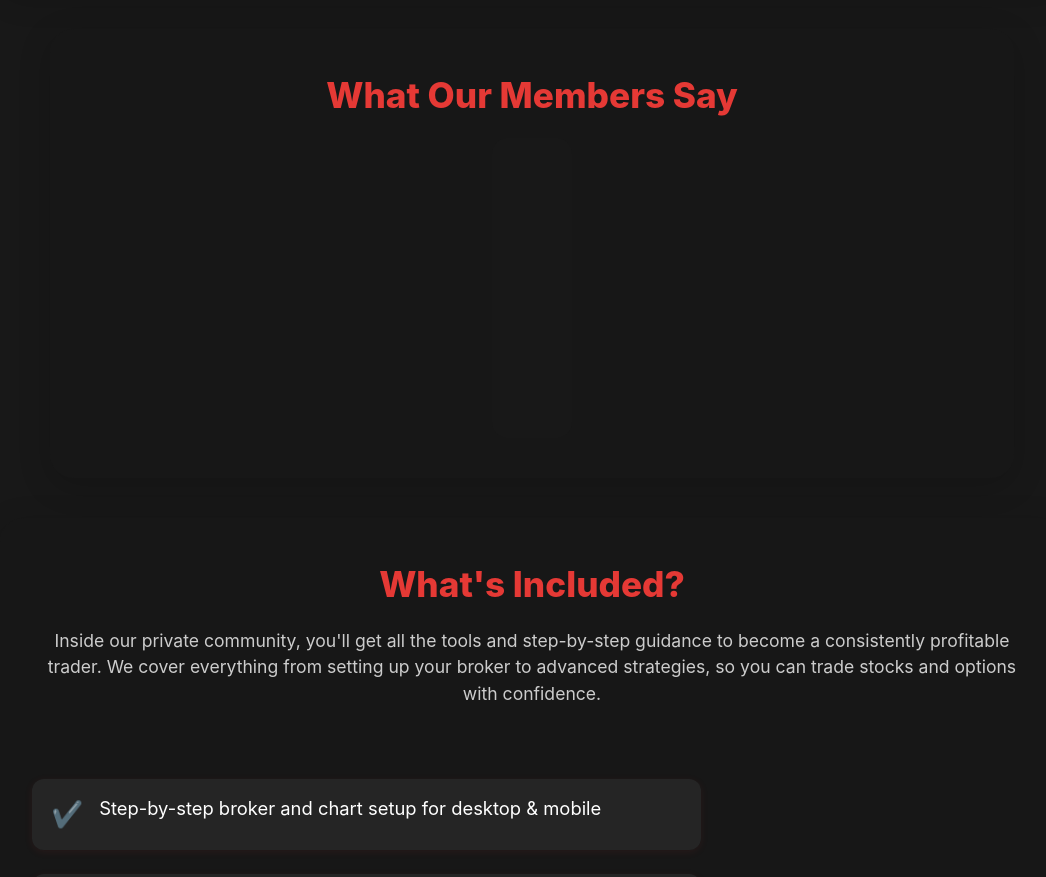
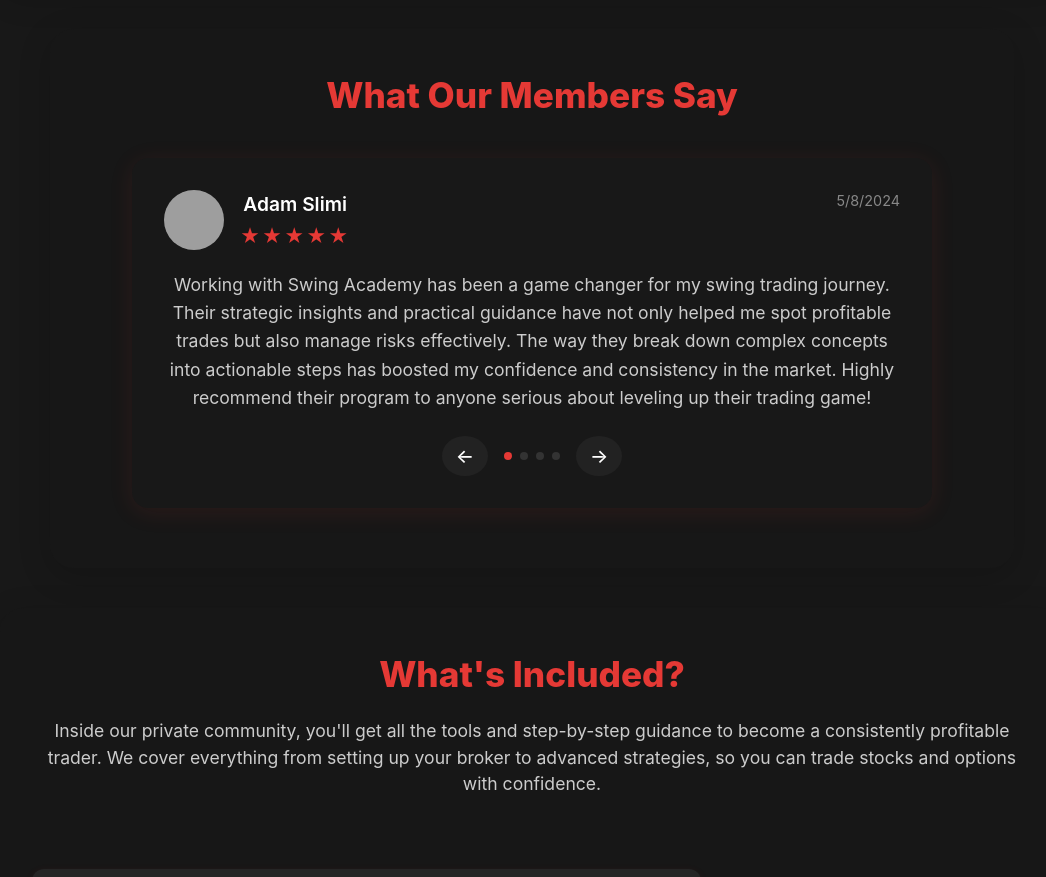
Before and after one commit to Shubski5/Swing-Academy, a React (Vite) app: page / in a window 1280 px wide. Shown: the part 780-1657 px from the top of the page, without its empty margins (108-1154 px from the left). Built offline with nearby package versions, Linux system fonts and the light colour scheme; grey boxes are pictures that could not be loaded.

Commit message:
Add custom reviews component and update favicon

```diff
--- a/index.html
+++ b/index.html
@@ -3,7 +3,7 @@
 
 <head>
   <meta charset="UTF-8" />
-  <link rel="icon" type="image/png" href="/Swing-Academy/logo.png" />
+  <link rel="icon" type="image/png" href="/logo.png" />
   <meta name="viewport" content="width=device-width, initial-scale=1.0" />
   <title>Swing Academy - Master Trading</title>
   <script src="https://static.elfsight.com/platform/platform.js" async></script>
--- a/package.json
+++ b/package.json
@@ -3,10 +3,11 @@
   "private": true,
   "version": "0.0.0",
   "type": "module",
-  "homepage": "https://shubski5.github.io/Swing-Academy",
+  "homepage": "https://www.swingacademy.ca",
   "scripts": {
     "dev": "vite",
     "build": "tsc && vite build",
+    "postbuild": "copy dist\\index.html dist\\404.html",
     "preview": "vite preview",
     "predeploy": "npm run build",
     "deploy": "gh-pages -d dist"
--- a/src/App.tsx
+++ b/src/App.tsx
@@ -1,5 +1,6 @@
 import React from 'react';
 import './style.css';
+import Reviews from './components/Reviews';
 
 const scrollToPayment = () => {
     const paymentSection = document.getElementById('payment-section');
@@ -18,7 +19,7 @@ const App: React.FC = () => {
         <div className="main-container">
             {/* Logo at the very top */}
             <div style={{ width: '100%', display: 'flex', justifyContent: 'center', marginTop: '3.5rem', marginBottom: '2.5rem' }}>
-                <img src="/Swing-Academy/logo.png" alt="Swing Academy Logo" style={{ width: 160, objectFit: 'contain', background: '#222', borderRadius: 24, padding: 12, boxShadow: '0 4px 24px rgba(229,57,53,0.10)' }} onError={e => (e.currentTarget.style.display = 'none')} />
+                <img src="logo.png" alt="Swing Academy Logo" style={{ width: 160, objectFit: 'contain', background: '#222', borderRadius: 24, padding: 12, boxShadow: '0 4px 24px rgba(229,57,53,0.10)' }} onError={e => (e.currentTarget.style.display = 'none')} />
             </div>
             <header className="card-section" style={{ display: 'flex', flexDirection: 'column', alignItems: 'center', marginTop: 0, marginBottom: '2.5rem', paddingTop: '2.5rem', paddingBottom: '2.5rem' }}>
                 <h1>Master Trading Skills for a Lifetime of Financial Growth</h1>
@@ -32,9 +33,7 @@ const App: React.FC = () => {
             {/* Reviews Section - moved to top */}
             <section className="card-section" style={{ maxWidth: 900, textAlign: 'center', marginTop: 0, marginBottom: '2.5rem', paddingTop: '2.5rem', paddingBottom: '2.5rem' }}>
                 <h2>What Our Members Say</h2>
-                <div style={{ background: '#181818', borderRadius: 16, padding: 40, minHeight: 220 }}>
-                    <div className="elfsight-app-f97958c9-f462-4da9-90e0-3f4d7b53f2aa" data-elfsight-app-lazy></div>
-                </div>
+                <Reviews />
             </section>
             {/* What's Included Section */}
             <section className="card-section" style={{ display: 'flex', flexWrap: 'wrap', gap: 48, justifyContent: 'center', alignItems: 'flex-start', marginTop: 0, marginBottom: '2.5rem', paddingTop: '2.5rem', paddingBottom: '2.5rem' }}>
--- /dev/null
+++ b/src/components/Reviews.tsx
@@ -0,0 +1,102 @@
+import React, { useState } from 'react';
+
+interface Review {
+    id: number;
+    name: string;
+    rating: number;
+    comment: string;
+    date: string;
+    avatar?: string;
+}
+
+const reviews: Review[] = [
+    {
+        id: 1,
+        name: "Adam Slimi",
+        rating: 5,
+        comment: "Working with Swing Academy has been a game changer for my swing trading journey. Their strategic insights and practical guidance have not only helped me spot profitable trades but also manage risks effectively. The way they break down complex concepts into actionable steps has boosted my confidence and consistency in the market. Highly recommend their program to anyone serious about leveling up their trading game!",
+        date: "2024-05-08",
+        avatar: "https://i.pinimg.com/736x/f6/45/9f/f6459f823220d6b04a9a1f277949ed0e.jpg"
+    },
+    {
+        id: 2,
+        name: "Sandy Dandamundi",
+        rating: 5,
+        comment: "Not gon lie I was tryna day trade and just burning cash. Shub showed me how to chill and wait for real setups, now I actually feel in control of my trades. This mentorship hittin different, changed my whole mindset.",
+        date: "2024-05-08",
+        avatar: "https://i.pinimg.com/736x/53/02/d5/5302d59828b4bd2a7addc0d042e5df15.jpg"
+    },
+    {
+        id: 3,
+        name: "Pratham Vhorah",
+        rating: 5,
+        comment: "Didn't even know what swing trading was a couple months ago now I got a lil watchlist, I'm setting alerts, and I actually feel like a real trader. The calls, the guidance, everything's locked in.",
+        date: "2024-05-10",
+        avatar: "https://i.pinimg.com/736x/33/20/8c/33208c0413b064230c6761878fe5bd4e.jpg"
+    },
+    {
+        id: 4,
+        name: "Mawuli Otoo",
+        rating: 5,
+        comment: "I used to be deep in day trading, grinding charts all day, stressed, overtrading, barely breaking even. Ever since I switched to swing trading with the Academy, I'm makin cleaner plays, actually sleeping at night 😂 . Less trades, more profit.",
+        date: "2024-05-09",
+        avatar: "https://i.pinimg.com/736x/07/fb/34/07fb3452c4640d881a16d08c2e314f3e.jpg"
+    }
+];
+
+const Reviews: React.FC = () => {
+    const [currentIndex, setCurrentIndex] = useState(0);
+
+    const nextReview = () => {
+        setCurrentIndex((prevIndex) => (prevIndex + 1) % reviews.length);
+    };
+
+    const prevReview = () => {
+        setCurrentIndex((prevIndex) => (prevIndex - 1 + reviews.length) % reviews.length);
+    };
+
+    const currentReview = reviews[currentIndex];
+
+    return (
+        <div className="reviews-container">
+            <div className="review-card">
+                <div className="review-header">
+                    <div className="reviewer-info">
+                        <span className="avatar">
+                            {currentReview.avatar && currentReview.avatar.startsWith('http') ? (
+                                <img src={currentReview.avatar} alt={`${currentReview.name} avatar`} style={{ width: '100%', height: '100%', objectFit: 'cover', borderRadius: '50%' }} />
+                            ) : (
+                                currentReview.avatar
+                            )}
+                        </span>
+                        <div>
+                            <h3 className="reviewer-name">{currentReview.name}</h3>
+                            <div className="rating">
+                                {[...Array(currentReview.rating)].map((_, i) => (
+                                    <span key={i} className="star">★</span>
+                                ))}
+                            </div>
+                        </div>
+                    </div>
+                    <span className="review-date">{new Date(currentReview.date).toLocaleDateString()}</span>
+                </div>
+                <p className="review-comment">{currentReview.comment}</p>
+                <div className="review-navigation">
+                    <button onClick={prevReview} className="nav-button">←</button>
+                    <div className="review-dots">
+                        {reviews.map((_, index) => (
+                            <span
+                                key={index}
+                                className={`dot ${index === currentIndex ? 'active' : ''}`}
+                                onClick={() => setCurrentIndex(index)}
+                            />
+                        ))}
+                    </div>
+                    <button onClick={nextReview} className="nav-button">→</button>
+                </div>
+            </div>
+        </div>
+    );
+};
+
+export default Reviews;
--- a/src/style.css
+++ b/src/style.css
@@ -259,3 +259,115 @@ html {
   background: #181818 !important;
   overflow-x: hidden;
 }
+
+/* Reviews Component Styles */
+.reviews-container {
+  width: 100%;
+  max-width: 800px;
+  margin: 0 auto;
+  padding: 20px;
+}
+
+.review-card {
+  background: #181818;
+  border-radius: 16px;
+  padding: 32px;
+  box-shadow: 0 4px 24px rgba(229, 57, 53, 0.10);
+}
+
+.review-header {
+  display: flex;
+  justify-content: space-between;
+  align-items: flex-start;
+  margin-bottom: 20px;
+}
+
+.reviewer-info {
+  display: flex;
+  align-items: center;
+  gap: 16px;
+}
+
+.avatar {
+  font-size: 2.5rem;
+  background: #222;
+  width: 60px;
+  height: 60px;
+  display: flex;
+  align-items: center;
+  justify-content: center;
+  border-radius: 50%;
+}
+
+.reviewer-name {
+  color: #fff;
+  margin: 0;
+  font-size: 1.2rem;
+  font-weight: 600;
+}
+
+.rating {
+  margin-top: 4px;
+}
+
+.star {
+  color: #e53935;
+  font-size: 1.2rem;
+  margin-right: 2px;
+}
+
+.review-date {
+  color: #888;
+  font-size: 0.9rem;
+}
+
+.review-comment {
+  color: #ccc;
+  font-size: 1.1rem;
+  line-height: 1.6;
+  margin: 0 0 24px 0;
+}
+
+.review-navigation {
+  display: flex;
+  align-items: center;
+  justify-content: center;
+  gap: 16px;
+}
+
+.nav-button {
+  background: #222;
+  border: none;
+  color: #fff;
+  width: 40px;
+  height: 40px;
+  border-radius: 50%;
+  cursor: pointer;
+  font-size: 1.2rem;
+  display: flex;
+  align-items: center;
+  justify-content: center;
+  transition: background-color 0.2s;
+}
+
+.nav-button:hover {
+  background: #333;
+}
+
+.review-dots {
+  display: flex;
+  gap: 8px;
+}
+
+.dot {
+  width: 8px;
+  height: 8px;
+  border-radius: 50%;
+  background: #333;
+  cursor: pointer;
+  transition: background-color 0.2s;
+}
+
+.dot.active {
+  background: #e53935;
+}
--- a/vite.config.ts
+++ b/vite.config.ts
@@ -4,5 +4,5 @@ import react from '@vitejs/plugin-react'
 // https://vitejs.dev/config/
 export default defineConfig({
     plugins: [react()],
-    base: '/Swing-Academy/',
+    base: '/',
 })
```
Also changed, not shown: public/404.html (added, +17 -0 lines).
